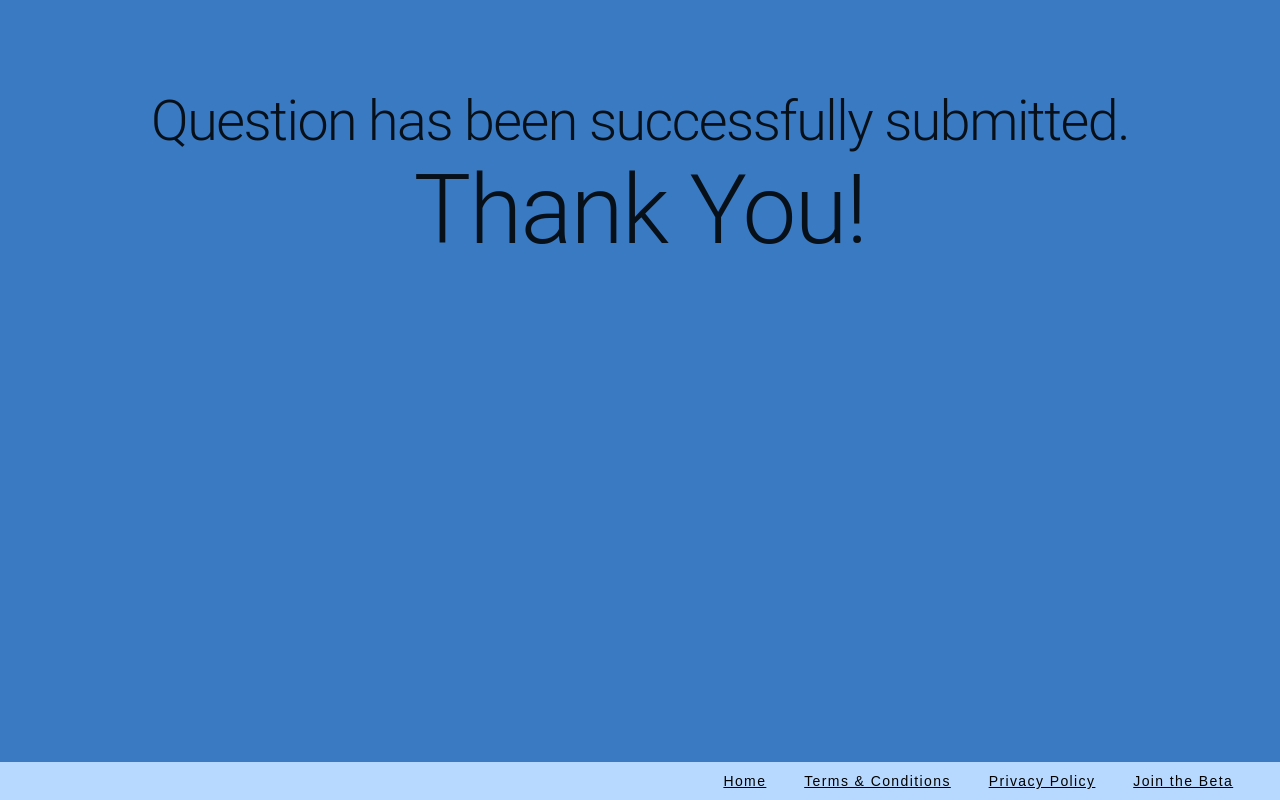
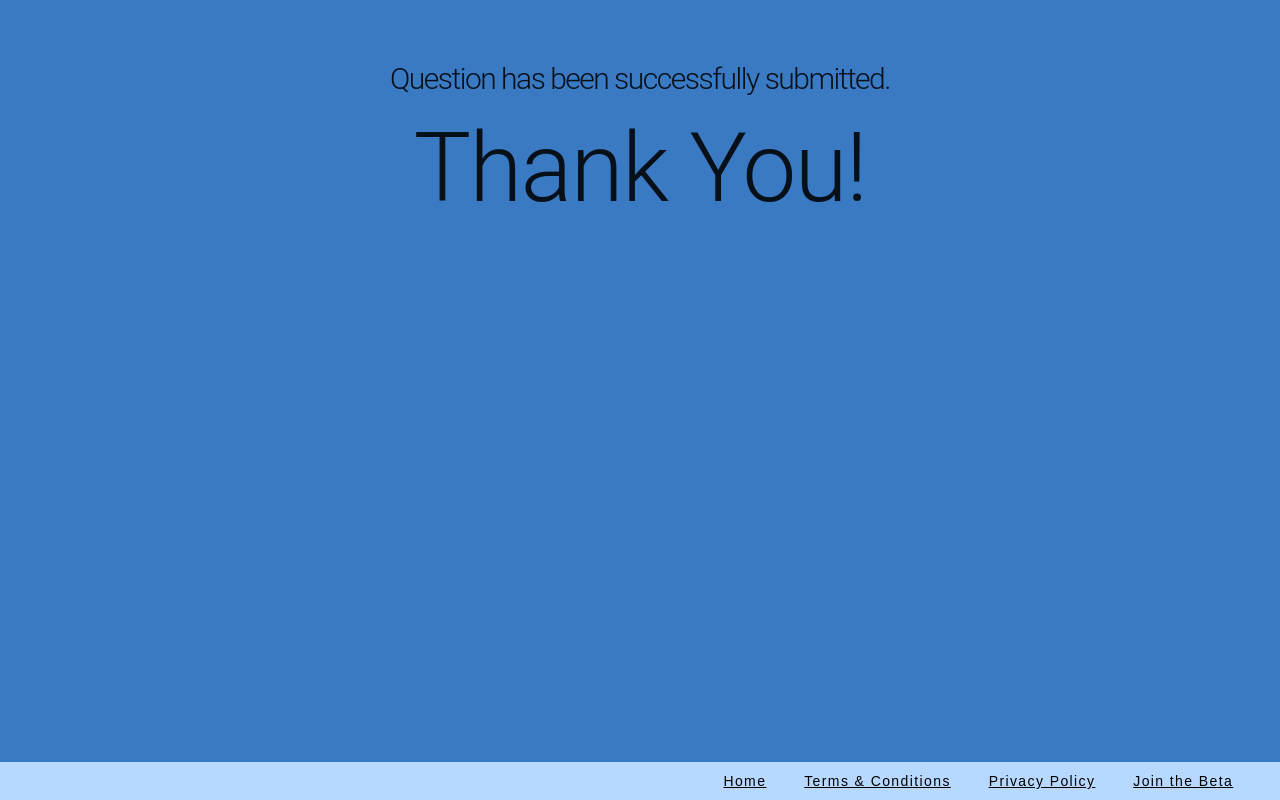
Before and after one commit to CodeletApp/codelet-site, a React (Create React App) app: page /submit-question/thanks in a window 1280 px wide. Built offline with nearby package versions, Linux system fonts and the light colour scheme; a web font is replaced by a local one.

Commit message:
Replaced subs in thank you component with span with smaller font size

```diff
--- a/src/components/QuestionSubmissionThankYou.js
+++ b/src/components/QuestionSubmissionThankYou.js
@@ -12,6 +12,12 @@ const useStyles = makeStyles({
     textAlign: "center",
     marginTop: "auto",
     marginBottom: "auto",
+  },
+  subText: {
+    textAlign: "center",
+    marginTop: "auto",
+    marginBottom: "auto",
+    fontSize: 30,
   },
 });
 
@@ -29,11 +35,9 @@ export const QuestionSubmissionThankYou = () => {
     <MuiThemeProvider theme={backgroundTheme}>
       <CssBaseline />
       <Typography className={classes.text} variant="h1">
-        <sub>
-          <sub>
-            <sub>Question has been successfully submitted.</sub>
-          </sub>
-        </sub>
+        <span className={classes.subText}>
+          Question has been successfully submitted.
+        </span>
         <br />
         Thank You!
       </Typography>
```
